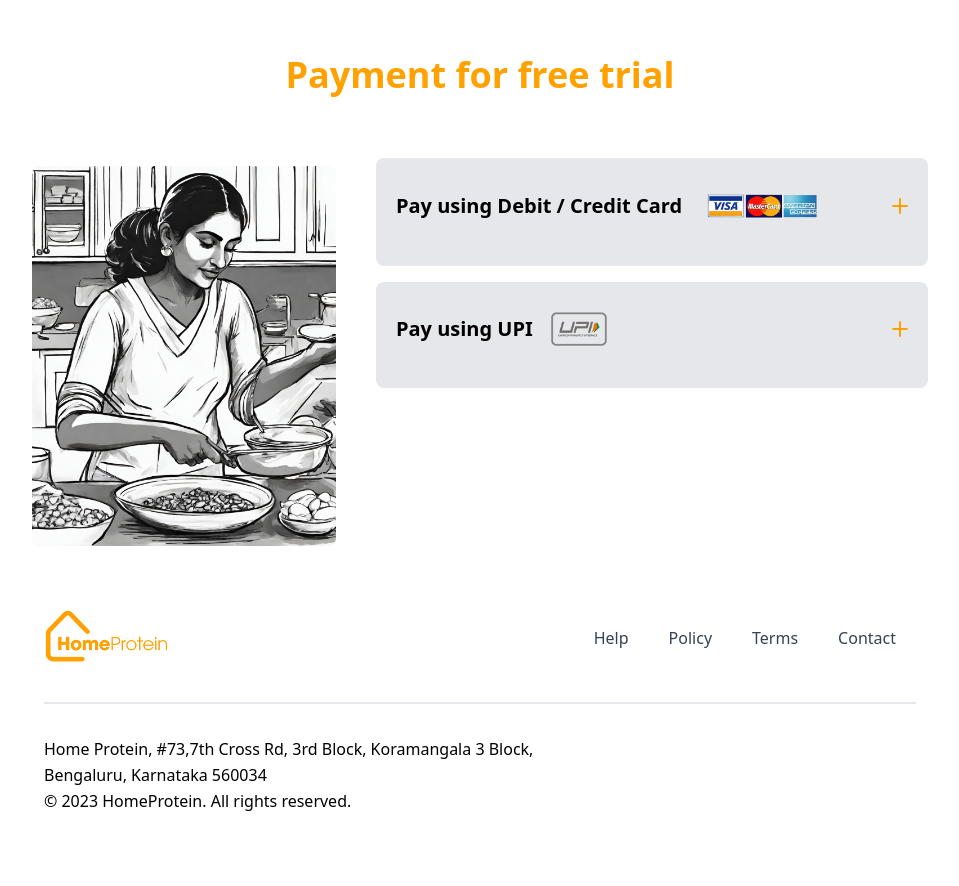
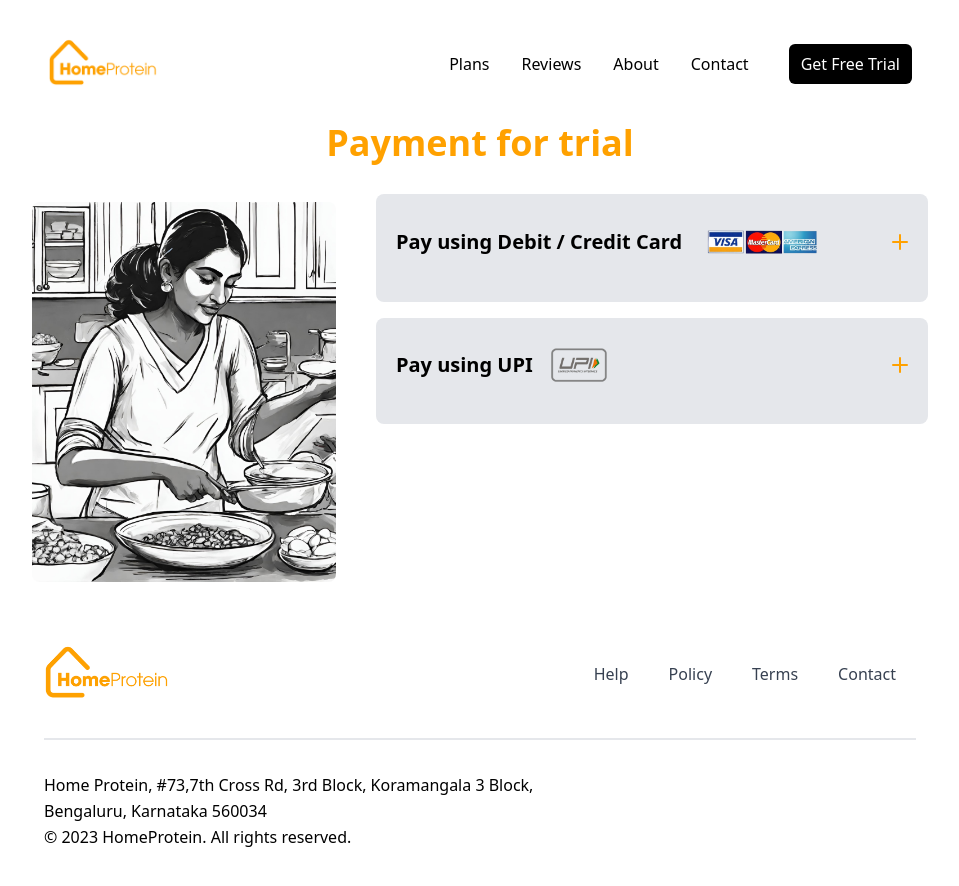
Before and after one commit to DanishQ1011/homeprotein, a Next.js app: page /payment in a window 1280 px wide. Shown: the top 886 px of the page, without its empty margins (160-1119 px from the left). Built offline with nearby package versions, Linux system fonts and the light colour scheme.

Commit message:
Navbar added to the payment page

```diff
--- a/src/components/Navbar.jsx
+++ b/src/components/Navbar.jsx
@@ -30,10 +30,10 @@
                 </div>
                 <div className="flex gap-10 items-center max-sm:hidden ">
                     <ol className="list-none flex gap-8">
-                        <Link href='#plans'><li>Plans</li></Link>
-                        <Link href='#reviews'><li>Reviews</li></Link>
-                        <Link href='#about'><li>About</li></Link>
-                        <Link href='#contact'><li>Contact</li></Link>
+                        <Link href='/#plans'><li>Plans</li></Link>
+                        <Link href='/#reviews'><li>Reviews</li></Link>
+                        <Link href='/#about'><li>About</li></Link>
+                        <Link href='/#contact'><li>Contact</li></Link>
                     </ol>
 
                     <a href="https://show.forms.app/devnm21/subscription-trial" target="_blank" rel="noopener noreferrer">
@@ -65,10 +65,10 @@
                 </div>
 
                 <ol className="list-none flex flex-col gap-4 mt-8">
-                    <Link href='#plans'><li>Plans</li></Link>
-                    <Link href='#reviews'><li>Reviews</li></Link>
-                    <Link href='#about'><li>About</li></Link>
-                    <Link href='#contact'><li>Contact</li></Link>
+                    <Link href='/#plans'><li>Plans</li></Link>
+                    <Link href='/#reviews'><li>Reviews</li></Link>
+                    <Link href='/#about'><li>About</li></Link>
+                    <Link href='/#contact'><li>Contact</li></Link>
                 </ol>
                 <a href="https://show.forms.app/devnm21/subscription-trial" target="_blank" rel="noopener noreferrer">
                     <button className="mt-6 px-3 py-2 w-full bg-black text-white rounded-md">
--- a/src/components/PaymentOption.jsx
+++ b/src/components/PaymentOption.jsx
@@ -9,12 +9,14 @@
 import email from '@/assets/email.png'
 import whatsapp from '@/assets/whatsapp.png'
 import Link from "next/link";
+import Navbar from "./Navbar";
 
 const PaymentOption = () => {
   return (
     <>
-    <main className="mx-44 max-lg:mx-auto">
-      <h1 className="p-8 text-center text-[36px] text-primary1 font-semibold max-sm:text-[30px]">Payment for free trial</h1>
+    <Navbar/>
+    <main className="mx-44 mt-[100px] max-lg:mx-auto">
+      <h1 className="text-center text-[36px] text-primary1 font-semibold max-sm:text-[30px]">Payment for trial</h1>
       <div className="flex gap-10 max-sm:flex-col-reverse">
       <div className="mt-8">
       <Image src={paymentimg} alt="paymentimg" width={400} className="rounded-lg" />
```
